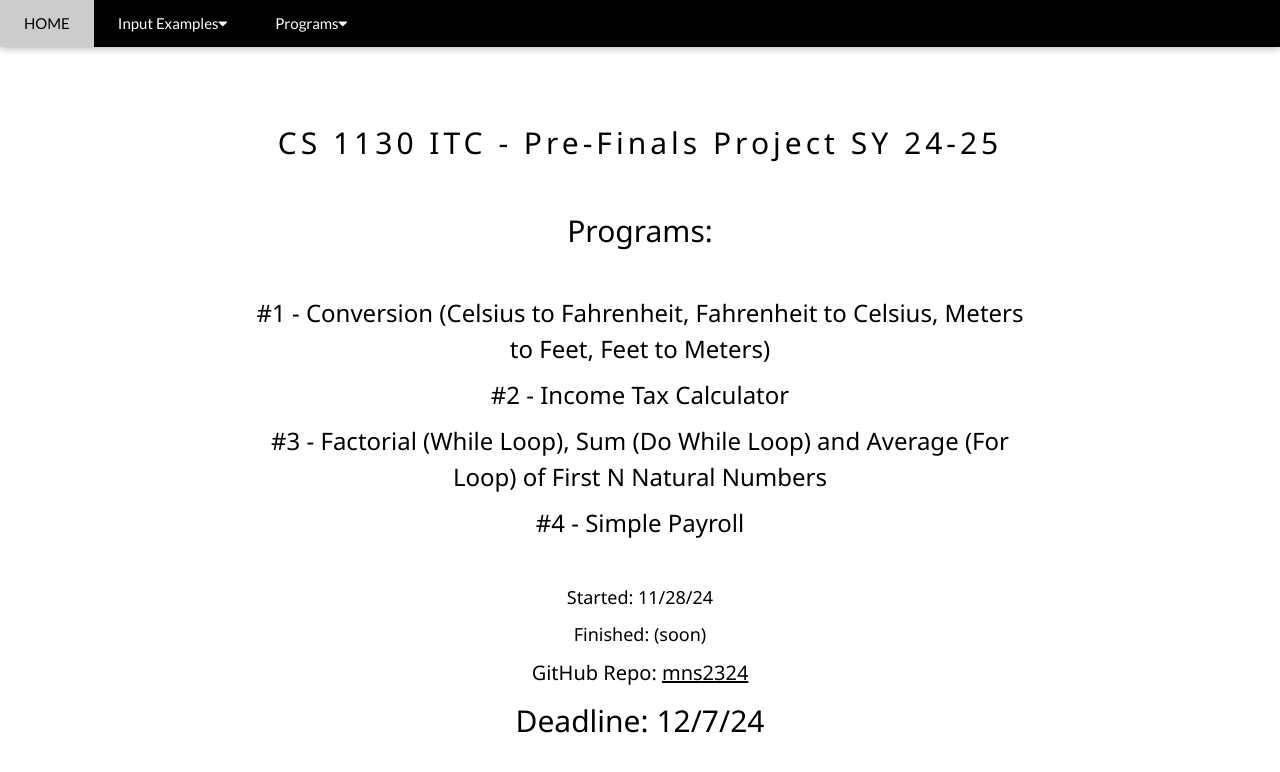
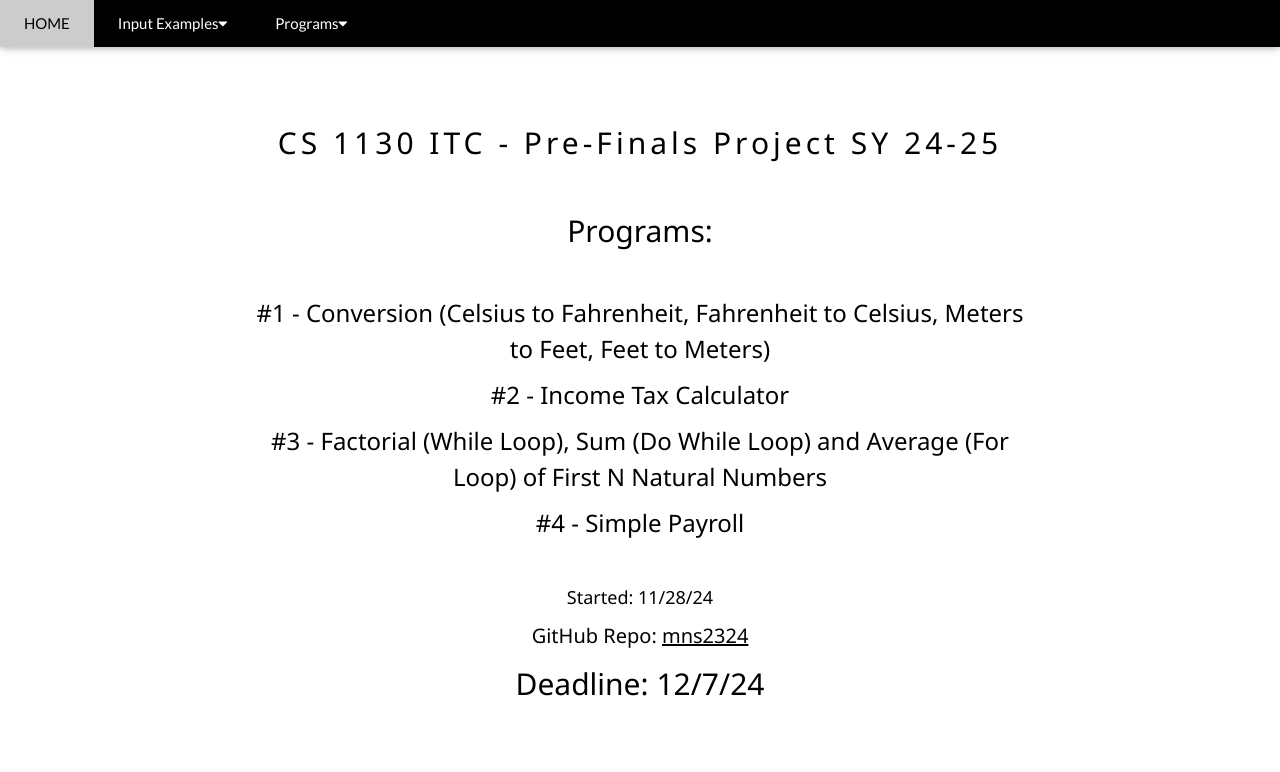
Before and after one commit to mns2324/ITCfinal, a plain HTML site: page index.html in a window 1280 px wide. Drawn offline with nearby package versions, Linux system fonts and the light colour scheme.

Commit message:
Update index.html

```diff
--- a/index.html
+++ b/index.html
@@ -69,7 +69,6 @@ body {font-family: "Lato", sans-serif}
 
       <br>
       <h5>Started: 11/28/24 </h5>
-      <h5>Finished: (soon) </h5>
       <h4>GitHub Repo: <a href="https://github.com/mns2324/ITCfinal/tree/main">mns2324</a> </h4>
       <h2>Deadline: 12/7/24 </h2>
   </div>
```
